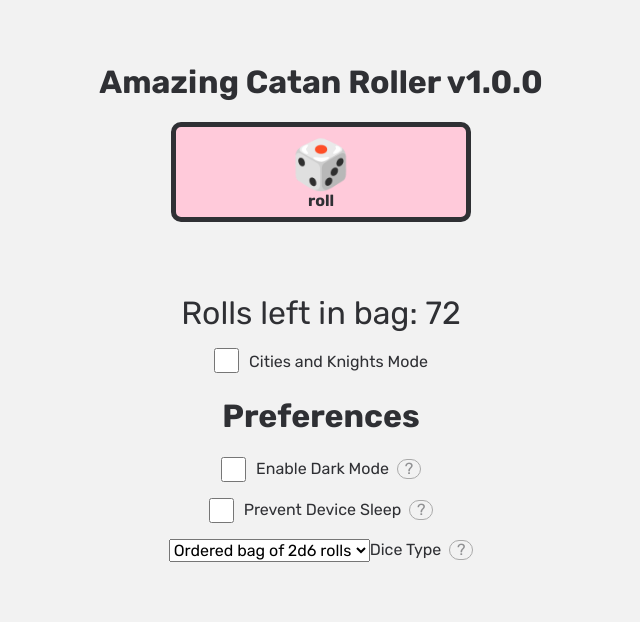
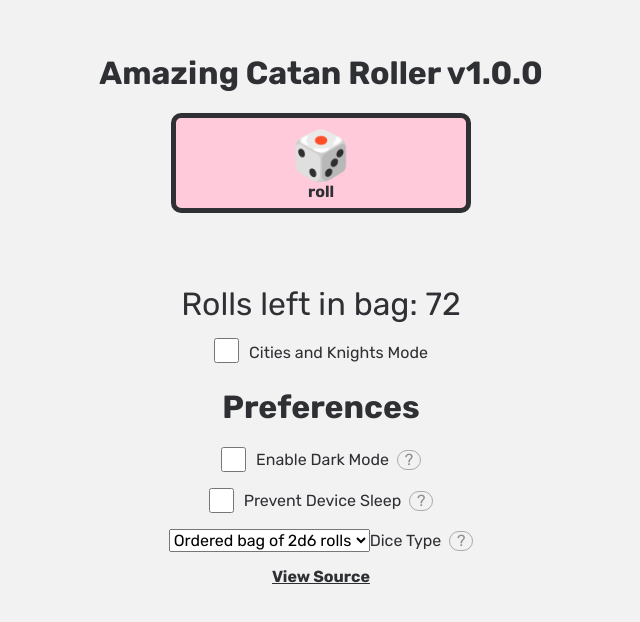
Before and after one commit to 64bitpandas/catan, a website built with Parcel: page index.html in a window 1280 px wide. Shown: the part 110-732 px from the top of the page, without its empty margins (319-959 px from the left). Built offline with nearby package versions, Linux system fonts and the light colour scheme.

Commit message:
add source link

```diff
--- a/css/custom.css
+++ b/css/custom.css
@@ -9,6 +9,10 @@
   padding: 20px;
   font-family: rubik, sans-serif;
   background-color: var(--background-color);
+  color: var(--text-color);
+}
+
+a {
   color: var(--text-color);
 }
 
--- a/index.html
+++ b/index.html
@@ -52,6 +52,7 @@
           <li id="dice-type">Dice type</li>
         </ul>
       </div>
+      <a href="https://github.com/64bitpandas/catan"><b>View Source</b></a>
     </div>
     <script src="js/vendor/modernizr-3.11.2.min.js"></script>
     <script src="js/plugins.js"></script>
```
